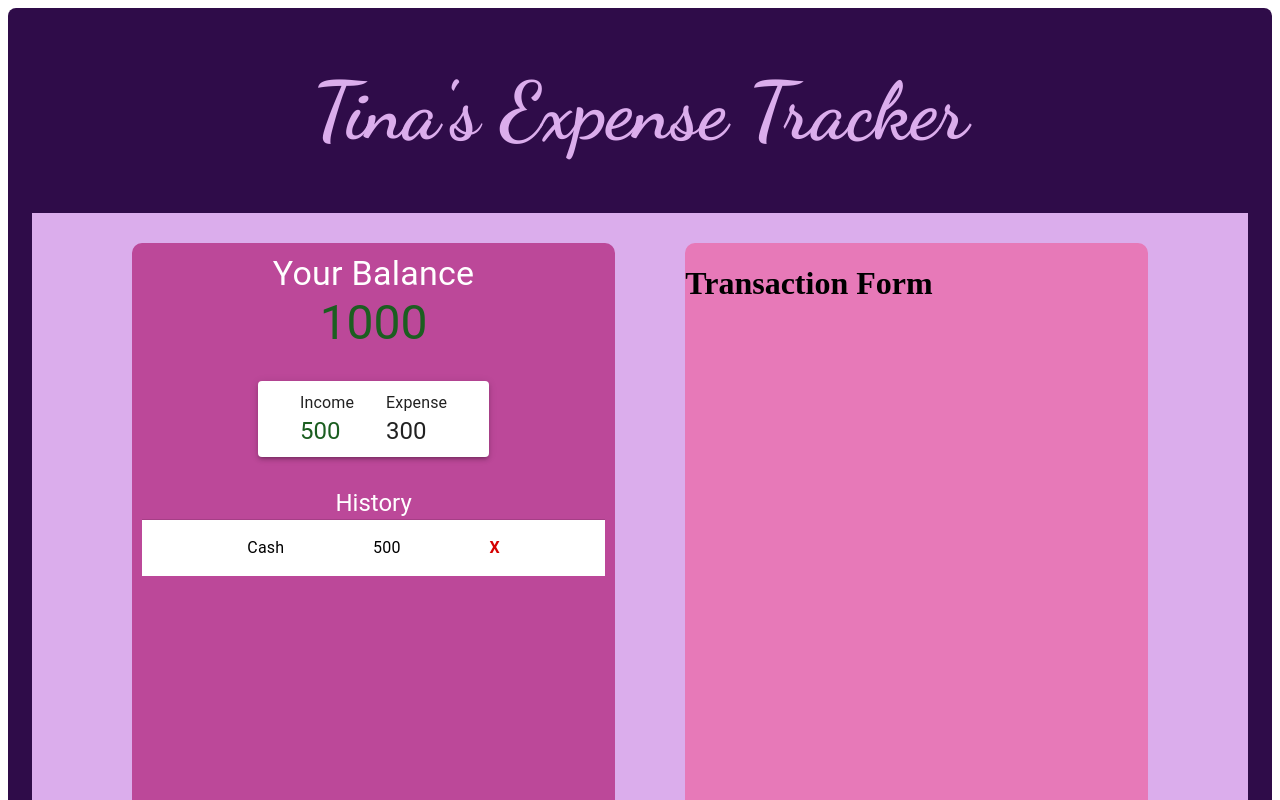
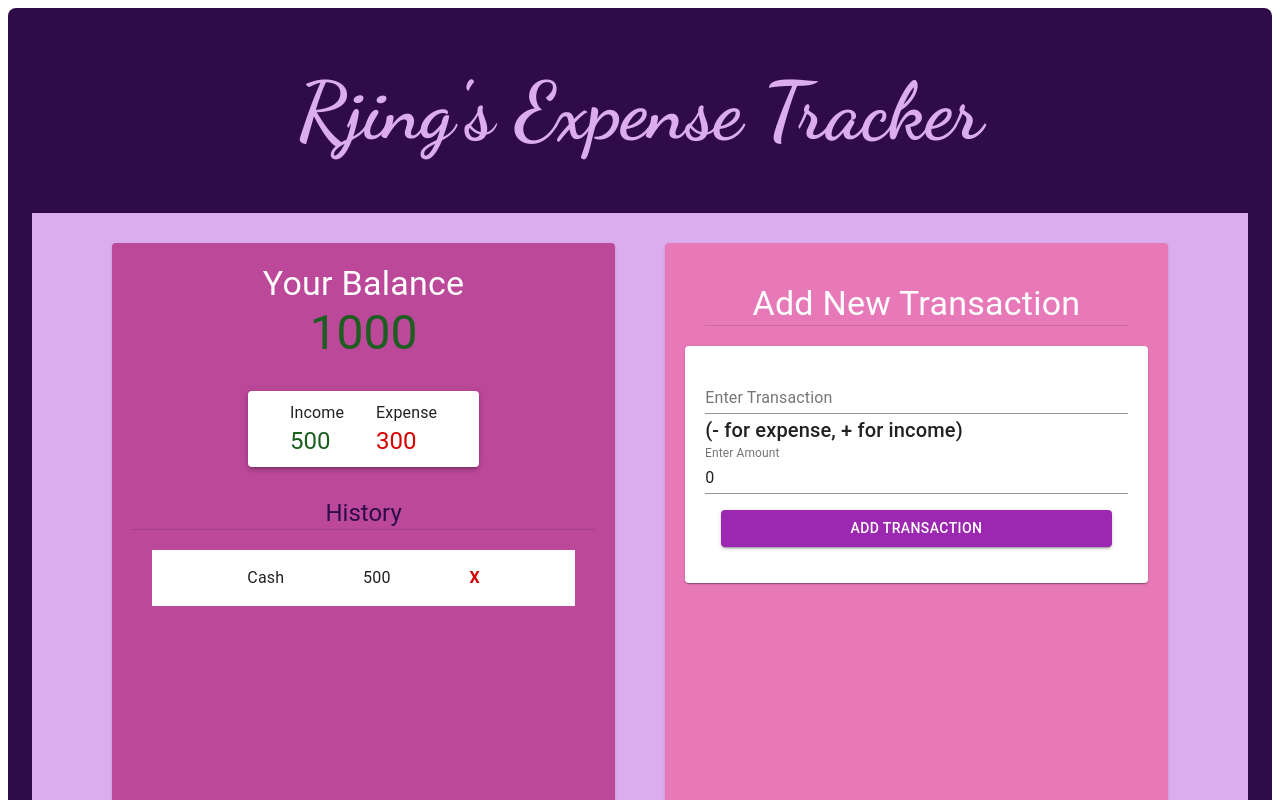
Before and after one commit to raul-adique-ii/ExpenseTracker, a React (Create React App) app: page / in a window 1280 px wide. Shown: the top 800 px of the page. Built offline with nearby package versions, Linux system fonts and the light colour scheme.

Commit message:
Added Transaction Form

```diff
--- a/src/App.js
+++ b/src/App.js
@@ -1,6 +1,7 @@
 import React from 'react';
 import Container from '@material-ui/core/Container';
 import { makeStyles } from '@material-ui/core/styles'
+import Paper from '@material-ui/core/Paper';
 
 import Balance from '../src/components/Balance'
 import Header from '../src/components/Header'
@@ -9,14 +10,13 @@ import TransactionForm from '../src/components/TransactionForm'
 import TransactionList from '../src/components/TransactionList'
 
 const useStyles = makeStyles((theme) => ({
-  background: {
+  transaction: {
     backgroundColor: '#BC4899',
     width: '40%',
     // border: '2px solid blue',
-    borderRadius: '10px',
     display: 'flex',
     flexDirection: 'column',
-    padding: '10px'
+    padding: '20px'
   },
   content: {
     display: 'flex',
@@ -29,7 +29,7 @@ const useStyles = makeStyles((theme) => ({
   form: {
     width: '40%',
     backgroundColor: '#E779B8',
-    borderRadius: '10px',
+    padding: '20px',
     // border: '2px solid yellow'
   },
   root: {
@@ -52,18 +52,18 @@ function App() {
   return (
    <Container className={classes.root} maxWidth={false}>
        <div className={classes.title}>
-        <Header title={`Tina's Expense Tracker`} />
+        <Header title={`Rjing's Expense Tracker`} />
        </div>
        <div className={classes.content}>
 
-       <div className={classes.background}>
+       <Paper className={classes.transaction}>
         <Balance  />
         <IncomeExpense />
         <TransactionList />
-       </div>
-       <div className={classes.form}>
+       </Paper>
+       <Paper className={classes.form}>
         <TransactionForm />
-       </div>
+       </Paper>
        </div>
 
    </Container>
--- a/src/components/IncomeExpense.js
+++ b/src/components/IncomeExpense.js
@@ -16,6 +16,9 @@ const useStyles = makeStyles((theme) => ({
     },
     income: {
         color: '#1b5e20'
+    },
+    expense: {
+        color: '#d50000'
     }
 }))
 
@@ -31,7 +34,7 @@ const IncomeExpense = () => {
                 </div>
                 <div>
                         <Typography>Expense</Typography>
-                        <Typography variant='h5'>300</Typography>
+                        <Typography className={classes.expense} variant='h5'>300</Typography>
                     </div>
                 </div>
             </Paper>
--- a/src/components/TransactionForm.js
+++ b/src/components/TransactionForm.js
@@ -1,10 +1,61 @@
-import React from 'react'
+import React, { useState } from 'react'
+import { createMuiTheme, makeStyles, ThemeProvider } from '@material-ui/core/styles';
+import Button from '@material-ui/core/Button'
+import { purple } from '@material-ui/core/colors';
+import Divider from '@material-ui/core/Divider'
+import Paper from '@material-ui/core/Paper';
+import TextField from '@material-ui/core/TextField';
+import Typography from '@material-ui/core/Typography'
 
+
+const useStyles = makeStyles((theme) => ({
+    button: {
+        margin: theme.spacing(2),
+    },
+    formContainer: {
+        padding: '20px',
+        display: 'flex',
+        flexDirection: 'column'
+    },
+    headerContainer: {
+        padding: '20px',
+        display: 'flex',
+        flexDirection: 'column'
+    },
+    title: {
+        color: '#fff',
+        alignSelf: 'center'
+    },
+
+}))
+const theme = createMuiTheme({
+    palette: {
+      primary: purple,
+    },
+  });
 const TransactionForm = () => {
+    const classes = useStyles()
+    const [text, setText] = useState('')
+    const [amount, setAmount] = useState(0)
     return (
-        <div>
-            <h1>Transaction Form</h1>
-        </div>
+        <>
+            <div className={classes.headerContainer}>
+                <Typography className={classes.title} variant='h4'>Add New Transaction</Typography>
+                <Divider />
+            </div>
+            <div>
+                <Paper className={classes.formContainer}>
+                    <TextField label='Enter Transaction' fullWidth value={text} onChange={(e) => setText(e.target.value)} />
+                    <Typography variant='h6'>(- for expense, + for income)</Typography>
+                    <TextField label='Enter Amount' fullWidth value={amount} onChange={(e) => setAmount(e.target.value)}  />
+                    <ThemeProvider theme={theme}>
+                        <Button className={classes.button} variant='contained' color='primary'>
+                            Add Transaction
+                        </Button>
+                    </ThemeProvider>
+                </Paper>
+            </div>
+        </>
     )
 }
 
--- a/src/components/TransactionList.js
+++ b/src/components/TransactionList.js
@@ -12,7 +12,8 @@ const useStyles = makeStyles((theme) => ({
     },
     container: {
         display: 'flex',
-        flexDirection: 'column'
+        flexDirection: 'column',
+        padding: '20px'
     },
     delete: {
         color: '#d50000',
@@ -23,7 +24,7 @@ const useStyles = makeStyles((theme) => ({
     },
     title: {
         alignSelf: 'center',
-        color: '#fff',
+        color: '#2F0C49',
     },
 }))
 
@@ -31,9 +32,11 @@ const TransactionList = () => {
     const classes = useStyles()
     return (
         <>
-            <div className={classes.container}>
+            <div style={{ display: 'flex', flexDirection: 'column' }}>
                 <Typography className={classes.title} variant='h5'>History</Typography>
                 <Divider />
+            </div>
+            <div className={classes.container}>
                 <List className={classes.list}>
                     <ListItem className={classes.item}>
                        <Typography>Cash</Typography>
```
